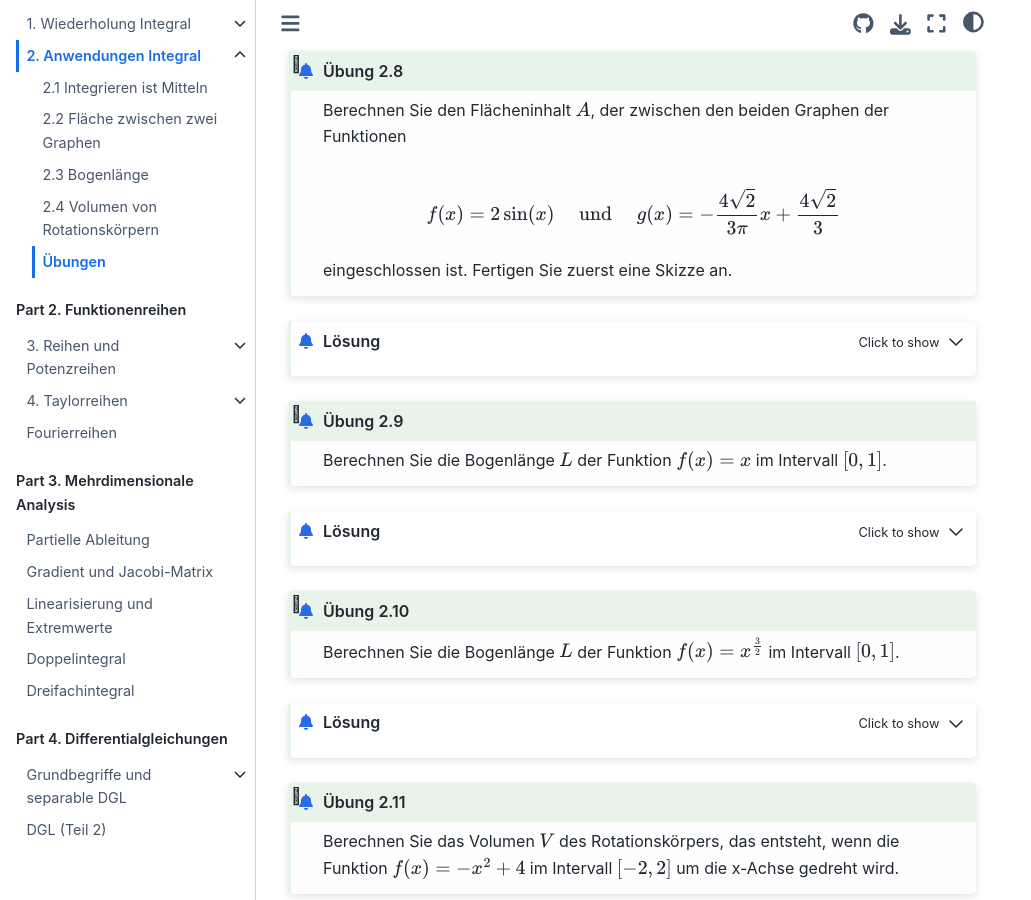
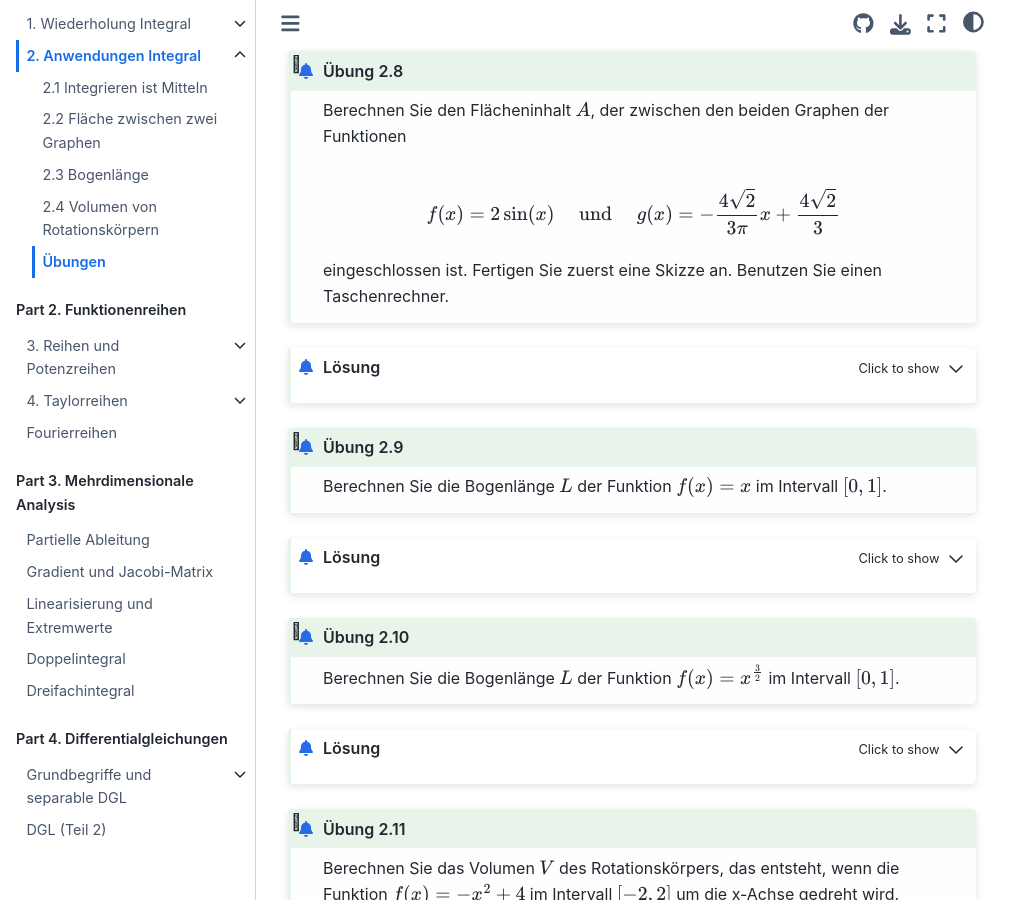
Before and after one commit to gramschs/book_mathe02, a Jupyter Book: the page built from doc/chapter02/chapter02_sec05.md, in a window 1280 px wide and 900 px high, scrolled down 2154 px. Shown: the whole window, without its empty margins (0-1031 px from the left). Built offline with Jupyter Book 1.0.4 settings and Sphinx 7.4.7 and the Sphinx Book theme 1.1.4, drawn with Linux system fonts in a browser that asks for light colours; part of the change alters nothing that is shown.

`````diff
--- a/doc/chapter02/chapter02_sec05.md
+++ b/doc/chapter02/chapter02_sec05.md
@@ -55,7 +55,21 @@ und der x-Achse eingeschlossen ist. Fertigen Sie zuerst eine Skizze an.
 :class: minisolution, toggle
 $$A = \frac{37}{12}$$
 ```{dropdown} Lösungsweg
-![solution02_04](pics/solution02_04.png)
+Skizze des Funktionsgraphens:
+
+![solution02_04_plot](pics/plot_exercise_02_04.pdf)
+
+* Nullstellen berechnen: $f(x) = x(x-1)(x-3) = 0$ lösen
+* Nullstellen: $x_1 = 0$, $x_2 = 1$ und $x_3 = 3$
+* Erster Flächeninhalt:
+
+$$A_1 = \int_{0}^{1} x^3 - 4x^2 + 3x \, dx = \frac{5}{12}$$
+
+* Zweiter Flächeninhalt (negativ orientiert):
+
+$$A_2 = \int_{1}^{3} x^3 - 4x^2 + 3x \, dx = -\frac{8}{3}$$
+
+* Gesamtflächeninhalt: $A = A_1 + (-1)\cdot A_2 = \frac{37}{12}$
 ```
 ````
 
@@ -72,7 +86,15 @@ eingeschlossen ist. Fertigen Sie zuerst eine Skizze an.
 :class: minisolution, toggle
 $$A = \frac{1000}{3}=333.33$$
 ```{dropdown} Lösungsweg
-![solution02_05](pics/solution02_05.png)
+Skizze der beiden Funktionsgraphen:
+
+![solution02_05_plot](pics/plot_exercise_02_05.pdf)
+
+* Schnittpunkte berechnen: $f(x) = g(x)$ lösen
+* Schnittpunkte: $x_1 = -4$ und $x_2 = 16$
+* Flächeninhalt:
+
+$$A = \int_{-4}^{16} \left(\frac{1}{4}x^2 + 16\right) - \left(-3x \right)  \, dx = \frac{1000}{3}$$
 ```
 ````
 
@@ -89,7 +111,15 @@ und den parallelen Geraden $x=-2$ und $x=\frac{5}{2}$ eingeschlossen ist. Fertig
 :class: minisolution, toggle
 $$A = \frac{27}{2}= 13.5$$
 ```{dropdown} Lösungsweg
-![solution02_06](pics/solution02_06.png)
+Skizze der beiden Funktionsgraphen:
+
+![solution02_06_plot](pics/plot_exercise_02_06.pdf)
+
+* $g$ ist oberhalb von $f$
+* Flächeninhalt:
+
+$$A = \int_{-2}^{5/2} \left( x+2 \right) - \left(-x^2+2x+\frac{1}{2} \right)  \, dx = \frac{27}{2}$$
+
 ```
 ````
 
@@ -106,7 +136,16 @@ eingeschlossen ist. Fertigen Sie zuerst eine Skizze an.
 :class: minisolution, toggle
 $$A = \frac{9}{98}\approx 0.091837$$
 ```{dropdown} Lösungsweg
-![solution02_07](pics/solution02_07.png)
+Skizze der beiden Funktionsgraphen:
+
+![solution02_07_plot](pics/plot_exercise_02_07.pdf)
+
+* Schnittpunkte berechnen: $f(x) = g(x)$ lösen
+* Schnittpunkte: $x_1 = 0$ und $x_2 = \frac{3}{7}$
+* Flächeninhalt:
+
+$$A = \int_{0}^{3/7} \left(-3x^2+x-1\right) - \left(4\cdot (x-\frac{1}{4})^2-\frac{5}{4} \right)  \, dx = \frac{9}{98}$$
+
 ```
 ````
 
@@ -116,14 +155,32 @@ Berechnen Sie den Flächeninhalt $A$, der zwischen den beiden Graphen der Funkti
 
 $$f(x)=2\sin(x) \quad \text{ und } \quad g(x)=-\frac{4\sqrt{2}}{3\pi}x + \frac{4\sqrt{2}}{3}$$
 
-eingeschlossen ist. Fertigen Sie zuerst eine Skizze an.
+eingeschlossen ist. Fertigen Sie zuerst eine Skizze an. Benutzen Sie einen Taschenrechner.
 ```
 
 ````{admonition} Lösung
 :class: minisolution, toggle
 $$A = 4+2\sqrt{2} - \frac{3\pi}{2\sqrt{2}}\approx 3.49626$$
 ```{dropdown} Lösungsweg
-![solution02_08](pics/solution02_08.png)
+Skizze der beiden Funktionsgraphen:
+
+![solution02_08_plot](pics/plot_exercise_02_08.pdf)
+
+* Schnittpunkte berechnen: $f(x) = g(x)$ lösen
+* Schnittpunkte: $x_1 = \frac{\pi}{4}$,  $x_2 = \pi$ und $x_3 = \frac{7\pi}{4}$
+* Erster Flächeninhalt:
+
+$$A_1 = \int_{\pi/4}^{\pi} \left( 2\sin(x)\right) - \left(-\frac{4\sqrt{2}}{3\pi}x + \frac{4\sqrt{2}}{3} \right)  \, dx = -\frac{3}{4\sqrt{2}}\pi + 2 + \sqrt{2}$$
+
+* Zweiter Flächeninhalt:
+
+$$A_2 = \int_{\pi}^{\frac{7\pi}{4}} \left(-\frac{4\sqrt{2}}{3\pi}x + \frac{4\sqrt{2}}{3} \right) -
+\left(2\sin(x) \right) \, dx = -\frac{3}{4\sqrt{2}}\pi + 2 + \sqrt{2}$$
+
+* Gesamter Flächeninhalt:
+
+$$A = A_1 + A_2 = \frac{1}{4}\left(-3\sqrt{2}\pi + 16 + 8\sqrt{2} \right) \approx 3.49626$$
+
 ```
 ````
 
@@ -136,7 +193,11 @@ Berechnen Sie die Bogenlänge $L$ der Funktion $f(x)=x$ im Intervall $[0,1]$.
 :class: minisolution, toggle
 $$L = \sqrt{2} \approx 1.4142$$
 ```{dropdown} Lösungsweg
-![solution02_09](pics/solution02_09.png)
+* Ableitung: $f'(x)=1$
+* Bogenlänge:
+
+$$L = \int_{0}^{1} \sqrt{1+(1)^2}\, dx = \int_{0}^{1} \sqrt{2}\, dx = \sqrt{2}$$
+
 ```
 ````
 
@@ -149,7 +210,18 @@ Berechnen Sie die Bogenlänge $L$ der Funktion $f(x)=x^{\frac{3}{2}}$ im Interva
 :class: minisolution, toggle
 $$L \approx 1.4397$$
 ```{dropdown} Lösungsweg
-![solution02_10](pics/solution02_10.png)
+* Ableitung: $f'(x) = \frac{3}{2} x^{\frac{1}{2}}$
+* Bogenlänge:
+
+$$L = \int_{0}^{1} \sqrt{1+(\frac{3}{2} x^{\frac{1}{2}})^2}\, dx =
+\int_{0}^{1} \sqrt{1+\frac{9}{4} x}\, dx  $$
+
+* Substitution: $z = 1 + \frac{9}{4} x$, d.h. $dx = \frac{4}{9} dz$
+* Daraus folgt:
+
+$$L = \int_{0}^{1} \sqrt{1+\frac{9}{4} x}\, dx = \left[\frac{8}{27}\left(\frac{9x}{4}+1\right)^{3/2} \right]_{0}^{1} = \frac{1}{27}(13\sqrt{13}-8) \approx 1.4397.
+$$
+
 ```
 ````
 
`````
Also changed, not shown: 15 other files.
